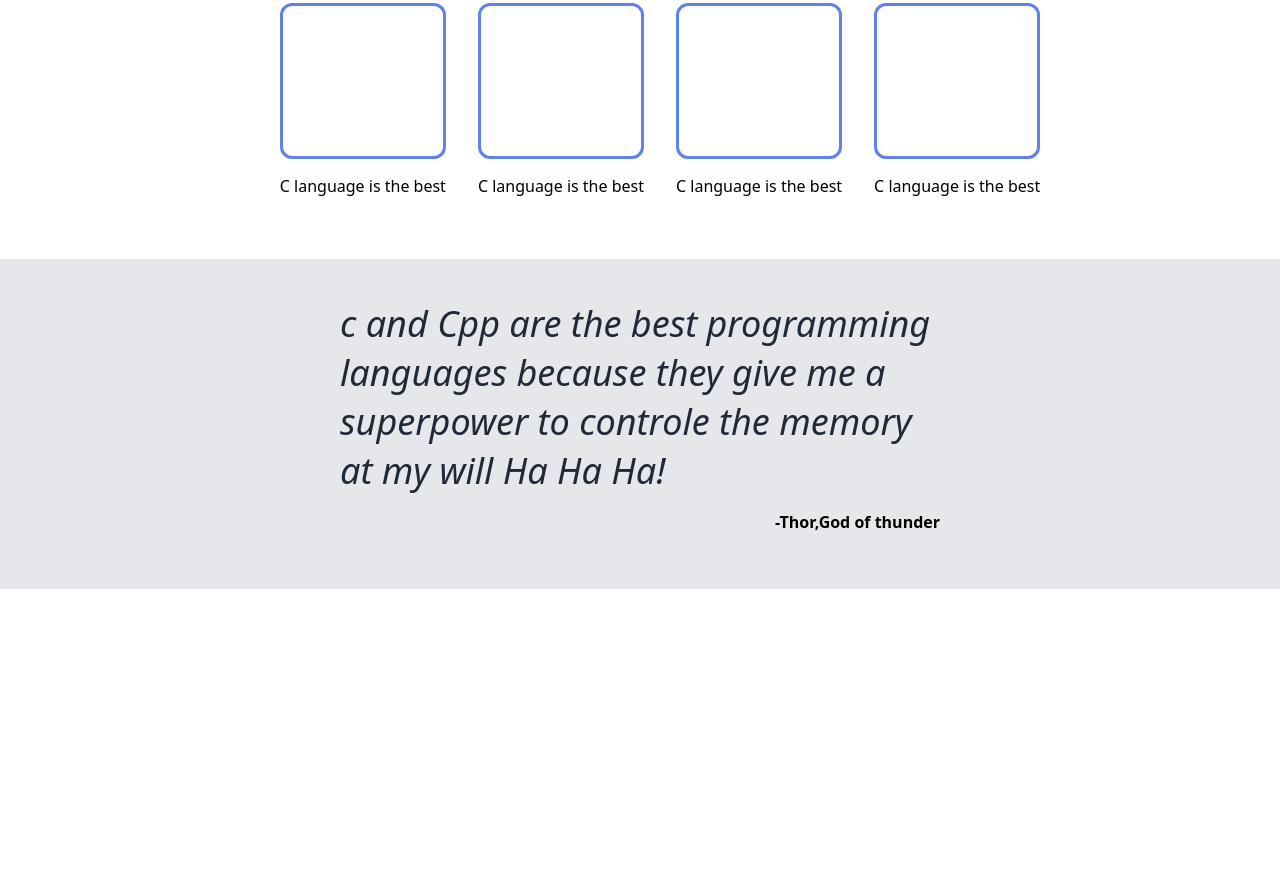
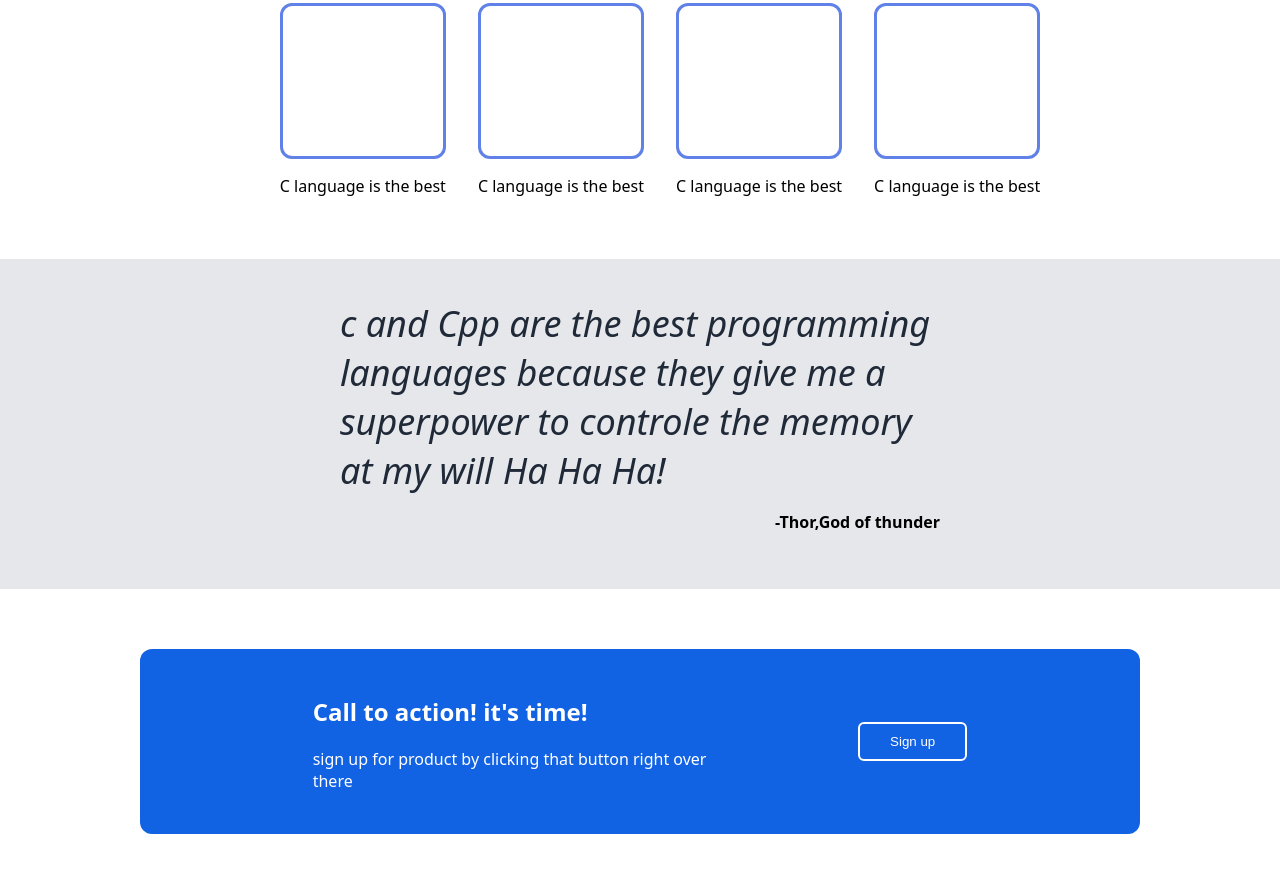
Before and after one commit to Sum-it-guy/landing-page, a plain HTML site: page index.html in a window 1280 px wide. Shown: the part 581-1475 px from the top of the page. Before the commit the page ends 1170 px from the top, so only its background shows below. Drawn offline with Linux system fonts and the light colour scheme.

Commit message:
create and style content box -4

```diff
--- a/index.html
+++ b/index.html
@@ -31,7 +31,7 @@
                 <p>This website has some subtext that goes here under the main title.its smaller and the color is lower contrast</p>
               </div>
 
-              <div class = button>
+              <div class = "button">
                 <button>Sign up</button>
               </div>
 
@@ -76,6 +76,32 @@
     </div>
 
 
+
+    <div class ="content-4">
+       <div class = "main">
+        <div class ="text">
+          <div class ="heading">
+            <h2>Call to action! it's time!
+            </h2>
+          </div>
+
+          <div>
+            <p>sign up for product by clicking that button right over there</p>
+          </div>
+
+        </div>
+
+        <div class = "button-2">
+          <button>
+          Sign up
+        </button>
+         </div>
+
+
+       </div>
+    </div>
+
+
     <div class ="footer">
 
         </div>
--- a/styles.css
+++ b/styles.css
@@ -141,3 +141,32 @@ li div{
    justify-self: flex-end;
    font-weight: 900;
 }
+
+/*content -4*/
+
+.content-4{
+    display: flex;
+    justify-content: center;
+    align-items: center;
+    padding:60px;
+    flex-wrap: wrap;
+}
+
+.content-4 .main{
+    background-color: #1262e4;
+    display: flex;
+    padding:20px 100px;
+    justify-content: space-around;
+    align-items: center;
+    border-radius: 12px;
+    flex-wrap: wrap;
+    height:145px;
+    width: 800px;
+
+ }
+
+ .content-4 button{
+    border-color: white;
+    border-style: solid;
+    background-color:#1262e4 ;
+ }
```
